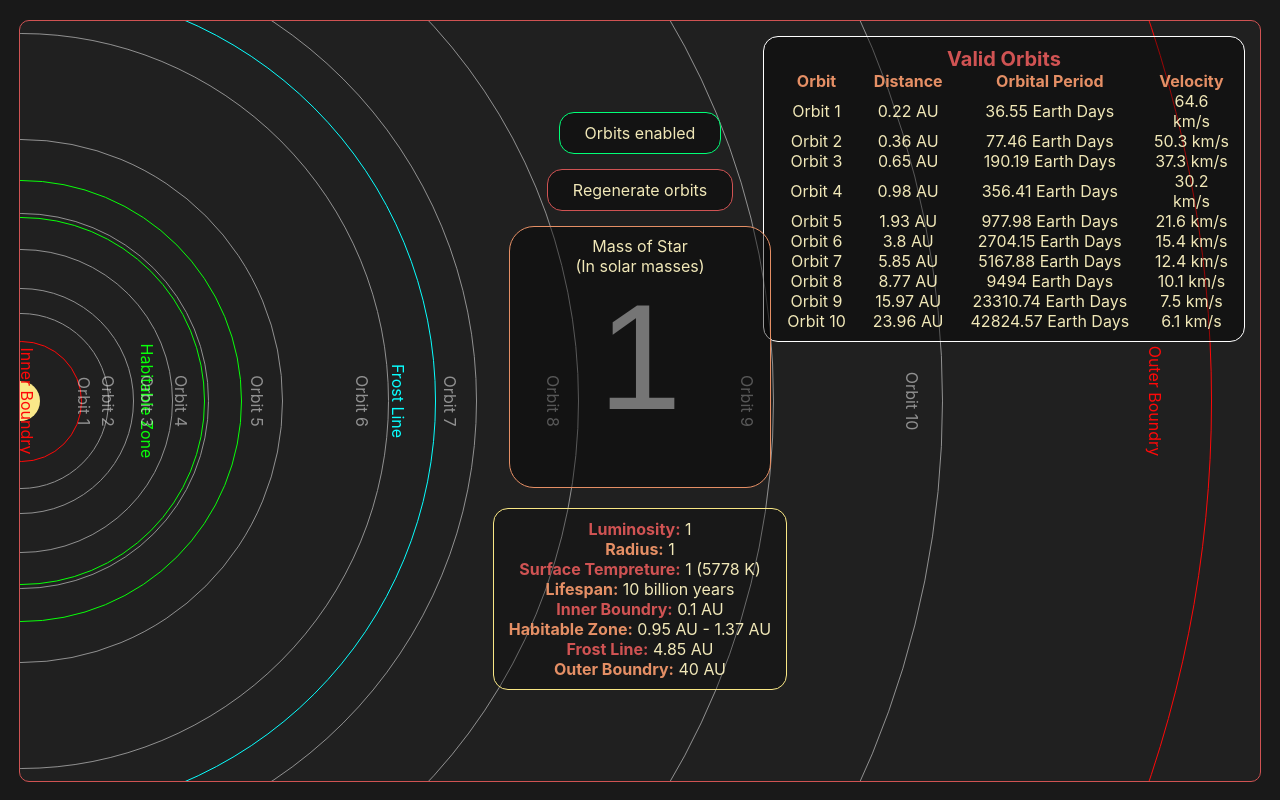
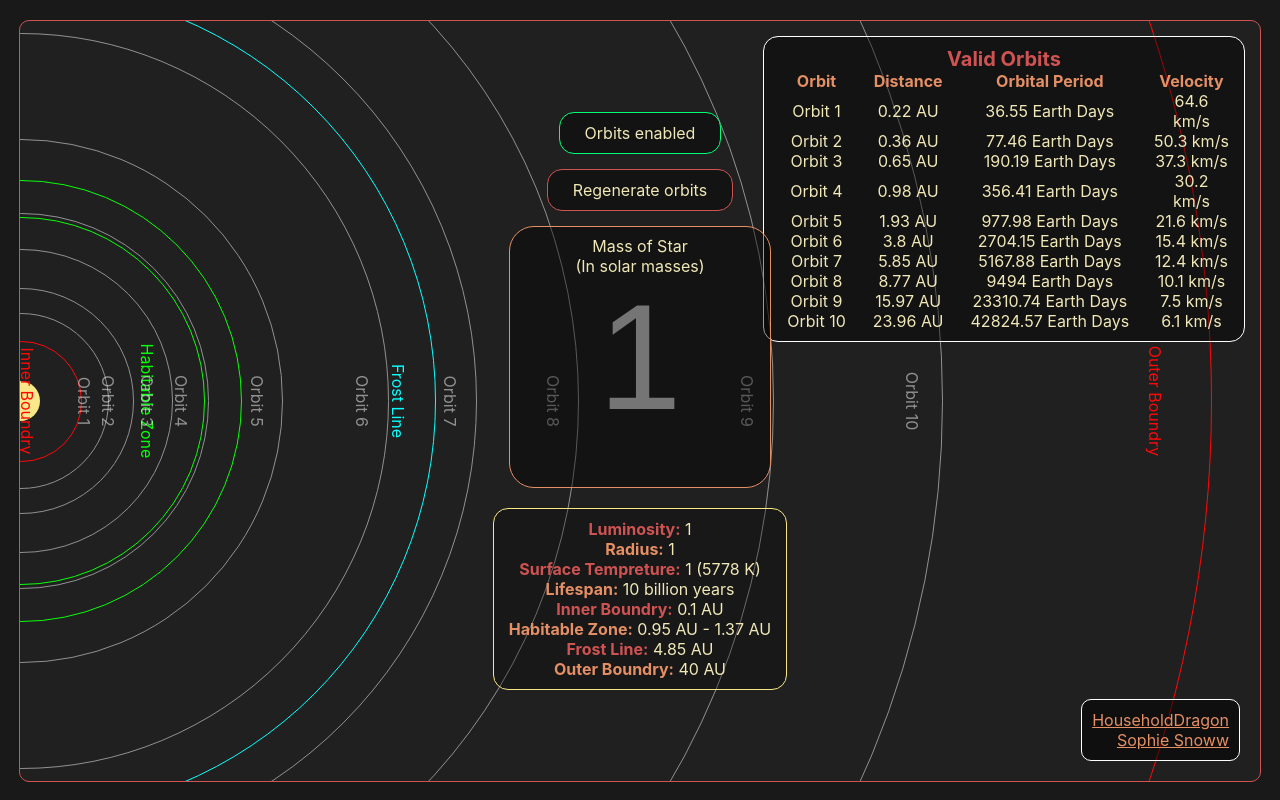
Before and after one commit to SophieSnoww/react-testing, a React (Create React App) app: page / in a window 1280 px wide. Built offline with nearby package versions, Linux system fonts and the light colour scheme.

Commit message:
added credits

```diff
--- a/src/App.css
+++ b/src/App.css
@@ -35,3 +35,25 @@
 .data-output:nth-child(2n) .data-output-title {
     color: var(--color-2);
 }
+
+.credits {
+    position: absolute;
+    right: 20px;
+    bottom: 20px;
+    display: flex;
+    flex-direction: column;
+    align-items: flex-end;
+    border: 1px solid #fff;
+    border-radius: 10px;
+    padding: 10px;
+    background-color: #0008;
+}
+
+.credit-link {
+    color: var(--color-2);
+    transition: 0.25s ease;
+}
+
+.credit-link:hover {
+    color: var(--color-1);
+}
--- a/src/App.js
+++ b/src/App.js
@@ -173,6 +173,10 @@ class App extends React.Component {
                         <div className="data-output-title">Outer Boundry:</div> {this.state.oBoundry} AU
                     </div>
                 </div>
+                <div className="credits">
+                    <a href="https://github.com/HouseholdDragon" className="credit-link">HouseholdDragon</a>
+                    <a href="https://sophie-snow.carrd.co/" className="credit-link">Sophie Snoww</a>
+                </div>
             </div>
         );
     }
```
